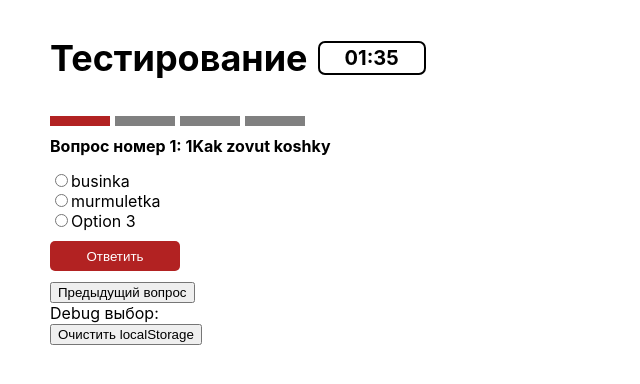
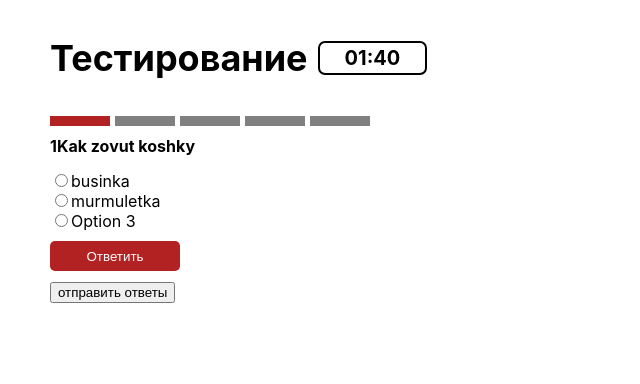
Before and after one commit to ghost75046/schoolTest, a React (Create React App) app in the folder school-test/: page / in a window 1280 px wide. Shown: the top 384 px of the page, without its empty margins (0-640 px from the left). Built offline with nearby package versions, Linux system fonts and the light colour scheme; the HTML template or start-up script is replaced by a standard one.

Commit message:
добавил кнопку отправки ответов по HTTP и автоматическую отправку ответов по истечении таймера

```diff
--- a/school-test/src/components/CountdownTimer.tsx
+++ b/school-test/src/components/CountdownTimer.tsx
@@ -7,8 +7,8 @@ type CountdownTimerProps = {
 };
 
 const CountdownTimer: React.FC<CountdownTimerProps> = ({initialTime, onComplete}) => {
-    const localStorageKey = 'countdownTimerStartTime'; // Ключ для хранения времени начала таймера
-    const remainingTimeKey = 'countdownTimerRemainingTime'; // Ключ для хранения оставшегося времени
+    const localStorageKey = 'countdownTimerStartTime';
+    const remainingTimeKey = 'countdownTimerRemainingTime';
 
     const calculateRemainingTime = (): number => {
         const savedStartTime = localStorage.getItem(localStorageKey);
@@ -17,55 +17,49 @@ const CountdownTimer: React.FC<CountdownTimerProps> = ({initialTime, onComplete}
         if (savedStartTime && savedRemainingTime) {
             const startTime = parseInt(savedStartTime, 10);
             const remainingTime = parseInt(savedRemainingTime, 10);
-            const currentTime = Math.floor(Date.now() / 1000); // текущее время в секундах
-
-            // Вычисляем оставшееся время
+            const currentTime = Math.floor(Date.now() / 1000);
             const elapsedTime = currentTime - startTime;
             const newRemainingTime = remainingTime - elapsedTime;
 
-            return newRemainingTime > 0 ? newRemainingTime : 0; // Возвращаем оставшееся время или 0, если время истекло
+            return newRemainingTime > 0 ? newRemainingTime : 0;
         }
-        return initialTime; // Если нет сохранённого времени, возвращаем начальное
+        return initialTime;
     };
 
     const [timeLeft, setTimeLeft] = useState<number>(calculateRemainingTime);
 
     useEffect(() => {
-        // Сохраняем время старта
         const startTime = Math.floor(Date.now() / 1000);
         localStorage.setItem(localStorageKey, startTime.toString());
-        localStorage.setItem(remainingTimeKey, timeLeft.toString()); // Сохраняем оставшееся время
+        localStorage.setItem(remainingTimeKey, timeLeft.toString());
 
         if (timeLeft > 0) {
             const timerId = setInterval(() => {
                 setTimeLeft((prevTime) => {
                     const newTime = prevTime - 1;
-                    localStorage.setItem(remainingTimeKey, newTime.toString()); // Обновляем оставшееся время
+                    localStorage.setItem(remainingTimeKey, newTime.toString());
                     return newTime;
                 });
             }, 1000);
 
-            return () => {
-                clearInterval(timerId);
-            };
-        } else if (timeLeft === 0 && onComplete) {
-            onComplete();
-            // Удаляем из localStorage при завершении
+            return () => clearInterval(timerId);
+        } else if (timeLeft === 0) {
+            console.log("Время истекло. Вызов функции onComplete."); // Добавлено для отладки
+            if (onComplete) {
+                onComplete();
+            }
             localStorage.removeItem(localStorageKey);
             localStorage.removeItem(remainingTimeKey);
         }
     }, [timeLeft, onComplete]);
 
-    // Вычисляем часы, минуты и секунды
-    const hours = Math.floor(timeLeft / 3600);
+    const formatTime = (time: number) => (time < 10 ? `0${time}` : time);
+
     const minutes = Math.floor((timeLeft % 3600) / 60);
     const seconds = timeLeft % 60;
 
-    // Функция для форматирования времени с ведущим нулем
-    const formatTime = (time: number) => (time < 10 ? `0${time}` : time);
-
     return (
-        <div className='timer'>
+        <div className="timer">
             {timeLeft > 0 ? (
                 <h1>
                     {formatTime(minutes)}:{formatTime(seconds)}
--- /dev/null
+++ b/school-test/src/components/SubmitAnswers.tsx
@@ -0,0 +1,42 @@
+import React from "react";
+import questionsStore from "../store/questionsStore";
+
+
+// Функция для отправки данных на сервер
+export const submitAnswers = async () => {
+    const answers = questionsStore.questions.map((question) => ({
+        id: question.id,
+        answer: question.answer,
+    }));
+
+    try {
+        const response = await fetch("https://webhook.site/3a267249-f96d-4329-88d0-710749174d62", {
+            method: "POST",
+            headers: {
+                "Content-Type": "application/json",
+            },
+            mode: "no-cors",
+            body: JSON.stringify({answers}),
+        });
+
+        if (response.ok) {
+            console.log("Ответы успешно отправлены");
+
+            alert("Ответы успешно отправлены");
+        } else {
+            console.error("Ошибка отправки ответов:", response.statusText);
+            alert("Ошибка отправки ответов");
+        }
+    } catch (error) {
+        console.error("Внутренняя ошибка", error);
+        alert("Внутренняя ошибка");
+    }
+};
+
+const SubmitAnswers: React.FC = () => {
+    return (
+        <button onClick={submitAnswers}>отправить ответы</button>
+    );
+};
+
+export default SubmitAnswers;
--- a/school-test/src/pages/QuizPage.css
+++ b/school-test/src/pages/QuizPage.css
@@ -19,6 +19,7 @@ p {
 
 .answerButton {
     margin-bottom: 10px;
+
     background-color: firebrick;
     color: white;
     border: 0px;
--- a/school-test/src/pages/QuizPage.tsx
+++ b/school-test/src/pages/QuizPage.tsx
@@ -1,6 +1,6 @@
-import React, { useEffect } from 'react';
+import React, {useEffect} from 'react';
 import questionsStore from "../store/questionsStore";
-import { observer } from "mobx-react-lite";
+import {observer} from "mobx-react-lite";
 import techStore from "../store/techStore";
 import SingleChoiseQuestion from "../types/singleChoiseQuestion";
 import CountdownTimer from "../components/CountdownTimer";
@@ -10,6 +10,7 @@ import MultipleChoiceQuestion from "../types/multipleChoiseQuestion";
 import ShortTextQuestion from "../types/ShortTextQuestion";
 import LongTextQuestion from "../types/LongTextQuestion";
 import ClearStorageButton from "../components/ClearStoregeButton";
+import SubmitAnswers, {submitAnswers} from "../components/SubmitAnswers";
 
 const MainPage = () => {
     // Ключ для localStorage
@@ -35,31 +36,36 @@ const MainPage = () => {
         <div className='quizPage'>
             <div className='testAndTimer'>
                 <p>Тестирование</p>
-                <CountdownTimer initialTime={100} />
+                <CountdownTimer initialTime={105} onComplete={submitAnswers}/>
             </div>
 
-            <ProgressBar questions={questionsStore.questions} currentQuestionId={techStore.currentQuestionId} />
+            <ProgressBar questions={questionsStore.questions} currentQuestionId={techStore.currentQuestionId}/>
 
             <div className='questionTitle'>
-                {'Вопрос номер ' + currentQuestion?.id + ': ' + currentQuestion?.title}
+                {currentQuestion?.title}
             </div>
 
             {currentQuestion?.type === 'singleChoice' &&
-                <SingleChoiseQuestion options={currentQuestion.answers || []} />}
+                <SingleChoiseQuestion options={currentQuestion.answers || []}/>}
             {currentQuestion?.type === 'multipleChoice' &&
-                <MultipleChoiceQuestion options={currentQuestion.answers || []} />}
+                <MultipleChoiceQuestion options={currentQuestion.answers || []}/>}
             {currentQuestion?.type === 'shortText' &&
-                <ShortTextQuestion placeholder={'Введите ответ'} />}
+                <ShortTextQuestion placeholder={'Введите ответ'}/>}
             {currentQuestion?.type === 'longText' &&
-                <LongTextQuestion placeholder={'Введите ответ'} />}
+                <LongTextQuestion placeholder={'Введите ответ'}/>}
 
             <div className='answerButtonDiv'>
                 <button className='answerButton' onClick={techStore.currentQuestionIdIncrement}>Ответить</button>
+
+                {/*<button onClick={techStore.currentQuestionIdDecrement}>Предыдущий вопрос</button>*/}
+
             </div>
-            <button onClick={techStore.currentQuestionIdDecrement}>Предыдущий вопрос</button>
 
-            <div>Debug выбор: {currentQuestion?.answer}</div>
-            <ClearStorageButton />
+
+            {/*<div>Debug выбор: {currentQuestion?.answer}</div>*/}
+            {/*<ClearStorageButton />*/}
+
+            <SubmitAnswers/>
         </div>
     );
 }
--- a/school-test/src/store/questionsStore.ts
+++ b/school-test/src/store/questionsStore.ts
@@ -70,6 +70,14 @@ class QuestionsStore {
                 trueAnswer: "Businka",
                 isAnswered: 0,
             },
+            {
+                id: 5,
+                title: "5Who is Delya",
+                type: "longText",
+                answer: [""],
+                trueAnswer: "Businka",
+                isAnswered: 0,
+            }
         ];
 
         if (savedState) {
```
